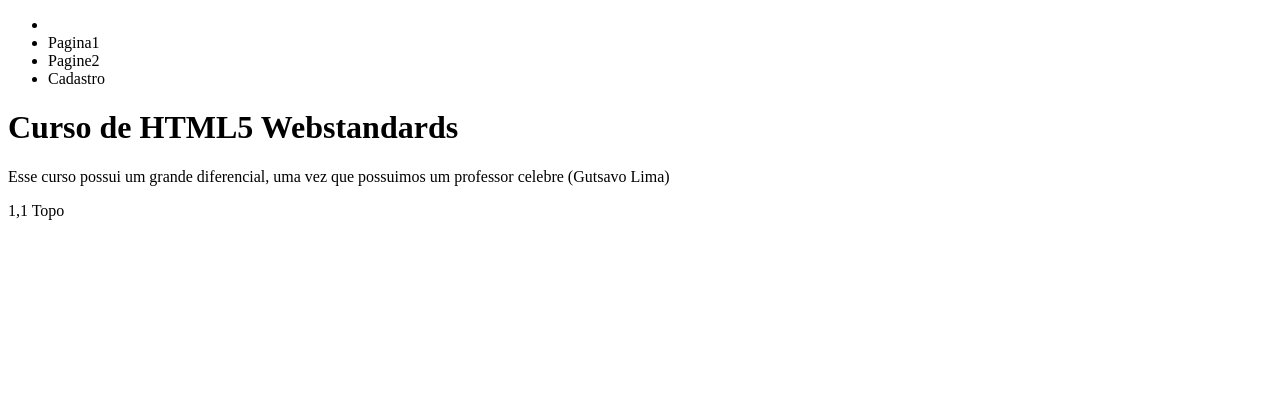
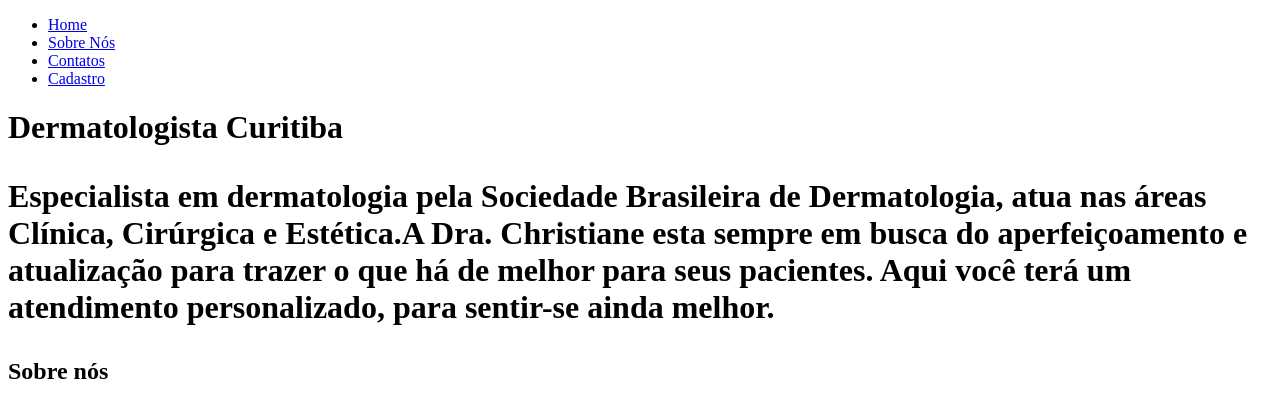
Before and after one commit to kleberAgusto/sitehtml1, a plain HTML site: page exemplo099.html in a window 1280 px wide. Drawn offline with Linux system fonts and the light colour scheme.

Commit message:
Update exemplo099.html

```diff
--- a/exemplo099.html
+++ b/exemplo099.html
@@ -2,35 +2,42 @@
 
 <html>
         <head>
+		<meta lang="pt-br">
                 <meta charset="UTF-8">
-                <meta name="description" content="Dermatologia">
+		<meta name=”robots” content="ALL"/>
+		<meta name="generator" content="vim" />
+                <meta name="description" content="Dermatologia"/>
+		<meta name=”document-rating” content=”General” / >
                 <meta name="keywords" content="Dermatologia,Estetica,Cirurgica">
                 <meta name="author" content="Kleber Augusto do Nascimento">
                 <meta name="viewport" content="width=device-width, initial-scale=1.0">
+		<meta name=”copyright” content=”Todos os direitos reservados em nome de Kleber Augusto do Nascimento” />
+
         </head>
 
+	<body>
+		<nav>
+			<ul>
+				<li><a href="#">Home</a></li>
+				<li><a href="#">Sobre Nós</a></li>
+				<li><a href="#">Contatos</a></li>
+				<li><a href="#">Cadastro</a></li>
 
-        <body>
+			</ul>
+		</nav>
 
-<!-- INICIO DO MENU PRINCIPAL-->
+		<header>
+			<h1>Dermatologista Curitiba<h1>
+			<p> Especialista em dermatologia pela Sociedade Brasileira de Dermatologia, atua nas áreas Clínica, Cirúrgica e Estética.A Dra. Christiane esta sempre em busca do aperfeiçoamento e atualização para trazer o que há de melhor para seus pacientes. Aqui você terá um atendimento personalizado, para sentir-se ainda melhor.</p>
 
-                <nav>
-                        <ul>
-                                <li><a hrfe="http://www.google.com.br"Home></a></li>
-                                <li><a hrfe="#">Pagina1</a></li>
-                                <li><a hrfe="#">Pagine2</a></li>
-                                <li><a hrfe="#">Cadastro</a></li>
-                        </ul>
-                </nav>
+		</header>
 
-<!-- INICIO DO CONTEUDO-->
+		<session>
 
-<header>
-        <div class="titulos">
-        <h1> Curso de HTML5 Webstandards</h1>
-        </div>
-        <p> Esse curso possui um grande diferencial, uma vez que possuimos um professor celebre (Gutsavo Lima)</p>
-</header>
-</nav>
+		<h2>Sobre nós<h2>
+			<p>
 
-                                                                                                                      1,1          Topo
+
+	</body>
+
+</html>
```
